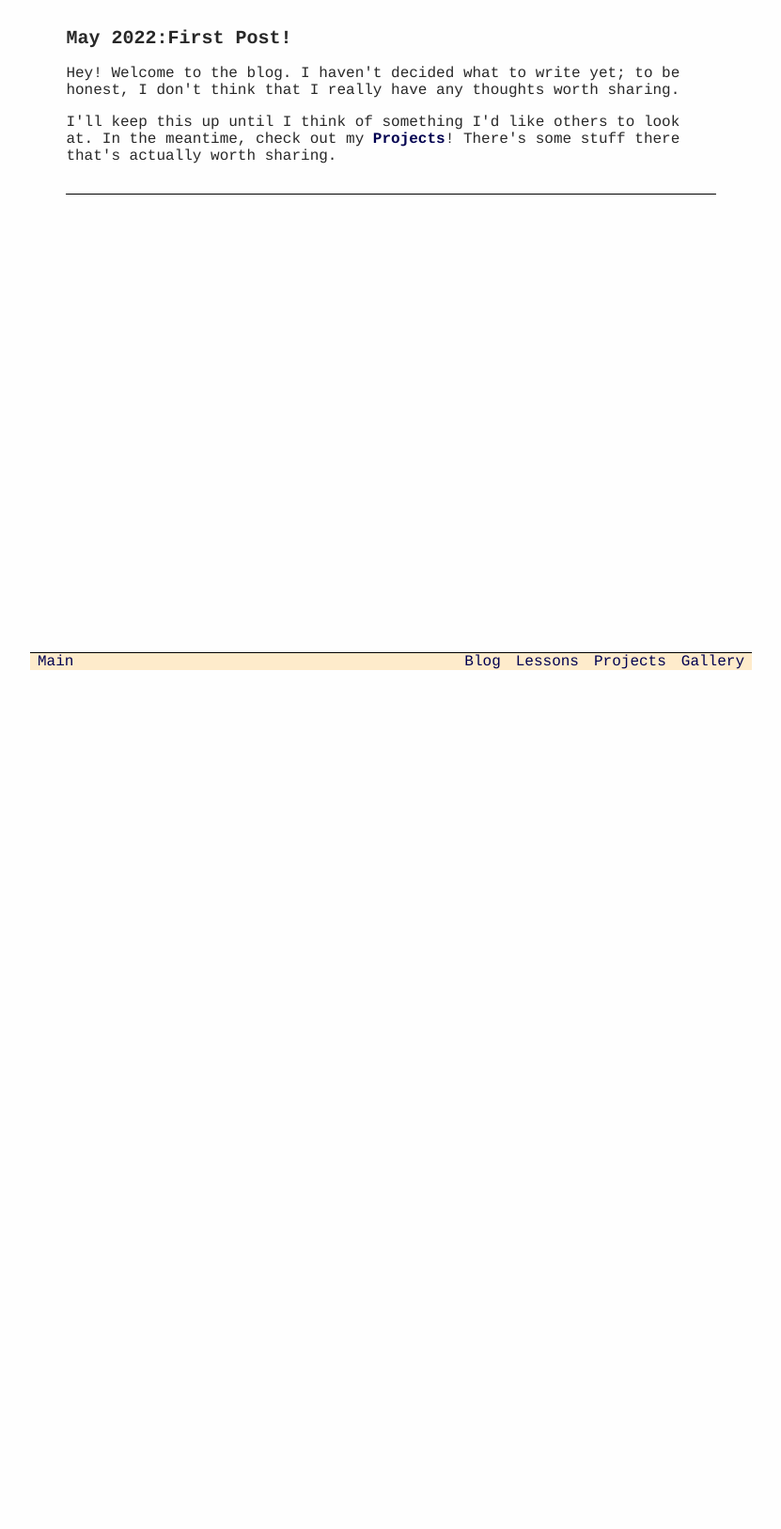
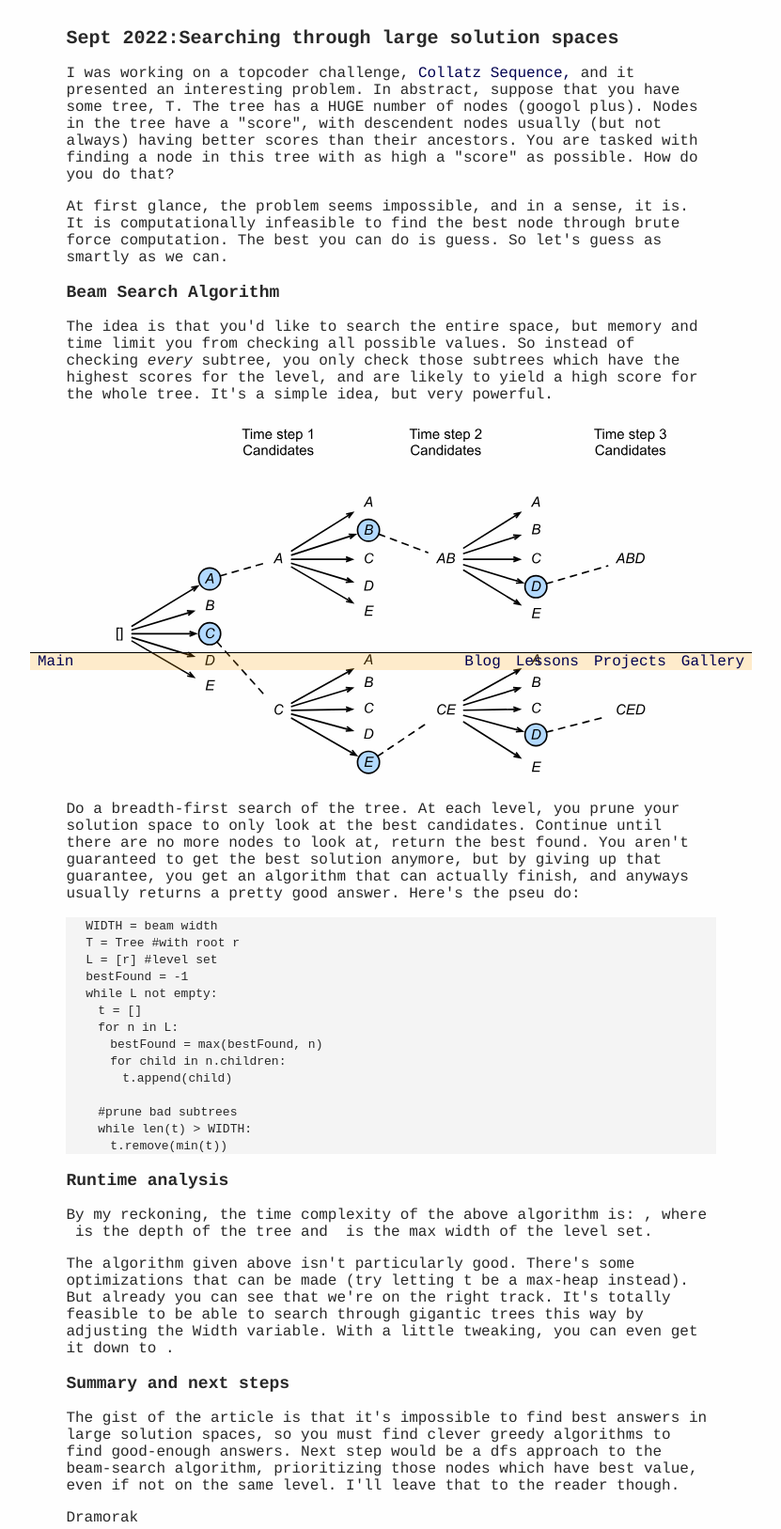
Before and after one commit to dramorak/dramorak.github.io, a plain HTML site: page blog/blog.html in a window 1280 px wide. Shown: the part 87-1714 px from the top of the page at 94% size, without its empty margins (224-1055 px from the left). Before the commit the page ends 800 px from the top, so only its background shows below. Drawn offline with Linux system fonts and the light colour scheme.

Commit message:
Updated blog

```diff
--- a/blog/blog.html
+++ b/blog/blog.html
@@ -62,6 +62,20 @@
             h2 {
                 font-size:20px;
             }
+            h3 {
+                font-size: 18px;
+            }
+            .code-container {
+                width: 100%;
+                margin-top:10px;
+                margin-bottom:10px;
+                background-color: rgb(244, 244, 244);
+            }
+            img {
+                display:block;
+                margin-left:auto;
+                margin-right:auto;
+            }
         </style>
     </head>
     <body>
@@ -69,6 +83,58 @@
             <header><h1>Blog</h1></header>
             <hr>
             <main>
+                <article>
+                    <h2><time datetime="2022-09-05">Sept 2022</time>:Searching through large solution spaces</h2>
+                    <p>I was working on a topcoder challenge, <a href="https://www.topcoder.com/challenges/3523079f-8df9-4731-9dbc-d8ded0660992?tab=details">Collatz Sequence,</a>
+                    and it presented an interesting problem. In abstract, suppose that you have some tree, T. The tree has a HUGE number of nodes (googol plus). Nodes in the tree have a "score", with descendent
+                    nodes usually (but not always) having better scores than their ancestors. You are tasked with finding a node in this tree with as high a "score" as possible.
+                     How do you do that?</p>
+                    <p>At first glance, the problem seems impossible, and in a sense, it is. It is computationally infeasible to find the best node through brute force computation.
+                       The best you can do is guess. So let's guess as smartly as we can.
+                    </p>
+                    <h3>Beam Search Algorithm</h3>
+                    <p>The idea is that you'd like to search the entire space, but memory and time limit you from checking all possible values. So instead of checking <em>every</em>
+                        subtree, you only check those subtrees which have the highest scores for the level, and are likely to yield a high score for the whole tree. It's a simple idea,
+                        but very powerful.
+                    </p>
+                    <img src="beamsearch.svg">
+                    <p>Do a breadth-first search of the tree. At each level, you prune your solution space to only look at the best candidates. Continue until there are no more nodes to look at, return the best found.
+                        You aren't guaranteed to get the best solution anymore, but by giving up that guarantee, you get an algorithm that can actually finish, and anyways usually returns a pretty good answer. Here's the pseu   do:
+                    </p>
+                    <div class="code-container">
+                        <code>
+                        &emsp; WIDTH = beam width<br>
+                        &emsp; T = Tree #with root r<br>
+                        &emsp; L = [r] #level set<br>
+                        &emsp; bestFound = -1<br>
+                        &emsp; while L not empty:<br>
+                        &emsp;&emsp; t = []<br>
+                        &emsp;&emsp; for n in L:<br>
+                        &emsp;&emsp;&emsp; bestFound = max(bestFound, n)<br>
+                        &emsp;&emsp;&emsp; for child in n.children:<br>
+                        &emsp;&emsp;&emsp;&emsp; t.append(child)<br>
+                                        <br>
+                        &emsp;&emsp; #prune bad subtrees<br>
+                        &emsp;&emsp; while len(t) > WIDTH:<br>
+                        &emsp;&emsp;&emsp; t.remove(min(t))<br>
+                        </code>
+                    </div>
+                    <h3>Runtime analysis</h3>
+                    <p>
+                        By my reckoning, the time complexity of the above algorithm is: <math>O(d * W^2)</math>, where <math>d</math> is the depth of the tree and <math>W</math> is the max width of the level set.
+                    </p>
+                    <p>
+                        The algorithm given above isn't particularly good. There's some optimizations that can be made (try letting t be a max-heap instead). But already you can see
+                        that we're on the right track. It's totally feasible to be able to search through gigantic trees this way by adjusting the Width variable. With a little tweaking,
+                        you can even get it down to <math>O(d * W * lg(W))</math>.
+                    </p>
+                    <h3>Summary and next steps</h3>
+                    <p>The gist of the article is that it's impossible to find best answers in large solution spaces, so you must find clever greedy algorithms to find good-enough answers.
+                        Next step would be a dfs approach to the beam-search algorithm, prioritizing those nodes which have best value, even if not on the same level. I'll leave that to the
+                        reader though.
+                    </p>
+                    <p>Dramorak</p>
+                </article>
                 <article>
                     <h2><time datetime="2022-05-02">May 2022</time>:First Post!</h2>
                     <p>Hey! Welcome to the blog. I haven't decided what to write yet; to be honest, I don't think that I really have any thoughts worth sharing.</p>
```
Also changed, not shown: blog/beamsearch.svg (added).
